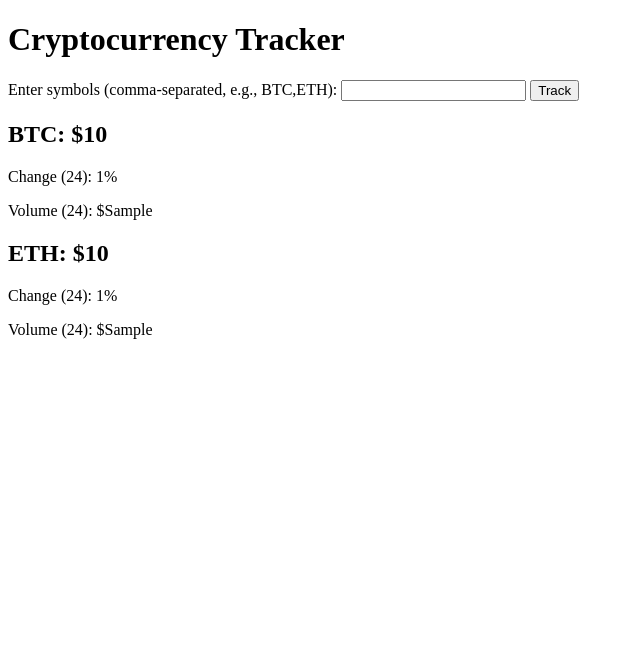
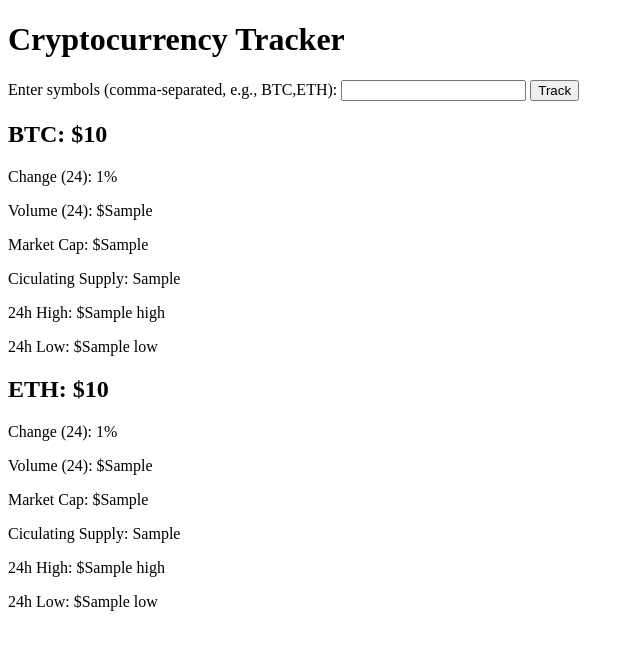
Before and after one commit to Isma3l-19/crypto_tracker, a Flask app: page / in a window 1280 px wide. Shown: the top 650 px of the page, without its empty margins (0-640 px from the left). Run offline with Flask 3, Linux system fonts and the light colour scheme; a database or web service that is not in the repository returns one stand-in record (values such as "Sample title"); data that the repository does not hold is empty.

Commit message:
imporved the error handling

```diff
--- a/app/services/crypto_service.py
+++ b/app/services/crypto_service.py
@@ -26,12 +26,20 @@ def get_crypto_data(symbols):
         response.raise_for_status() # Raises exceptions for HTTP errors
         data = response.json()
 
+        # Check for specific CoinMarketCap errors
+        if 'status' in data and data['status']['error_code'] != 0:
+            return {"error": data['status']['error_message']}
+
         # Extract relevant data for each symbol in the list
         crypto_data = {
             symbol.lower(): {
                 "usd": data["data"][symbol]["quote"]["USD"]["price"],
                 "percent_change_24h": data["data"][symbol]["quote"]["USD"]["percent_change_24h"],
-                "volume_24h": data["data"][symbol]["quote"]["USD"]["volume_24h"]
+                "volume_24h": data["data"][symbol]["quote"]["USD"]["volume_24h"],
+                "market_cap": data["data"][symbol]["quote"]["USD"]["market_cap"],
+                "circulating_supply": data["data"][symbol]["circulating_supply"],
+                "high_24h": data["data"][symbol]["qoute"]["USD"]["high"],
+                "low_24h": data["data"][symbol]["qoute"]["USD"]["low"]
             } for symbol in symbols.split(",")
         }
         return crypto_data
--- a/app/templates/index.html
+++ b/app/templates/index.html
@@ -18,13 +18,17 @@
      <!-- Display the cryptocurrency data -->
     <div>
         {% if data.error %}
-            <p>{{ data.error }}</p>
+            <p style="color: red;">Error: {{ data.error }}</p>
         {% else %}
             {% for symbol, info in data.items() %}
                 <h2>{{ symbol | upper }}: ${{ info['usd'] }}</h2>
                 <p>Change (24): {{ info['percent_change_24h'] }}%</p>
                 <p>Volume (24): ${{ info['volume_24h'] }}</p>
-            {% endfor %}
+                <p>Market Cap: ${{ info['market_cap'] }}</p>
+                <p>Ciculating Supply: {{ info['circulating_supply'] }}</p>
+                <p>24h High: ${{ info['high_24h'] }}</p>
+                <p>24h Low: ${{ info['low_24h'] }}</p>
+                {% endfor %}
         {% endif %}
     </div>
 </body>
```
